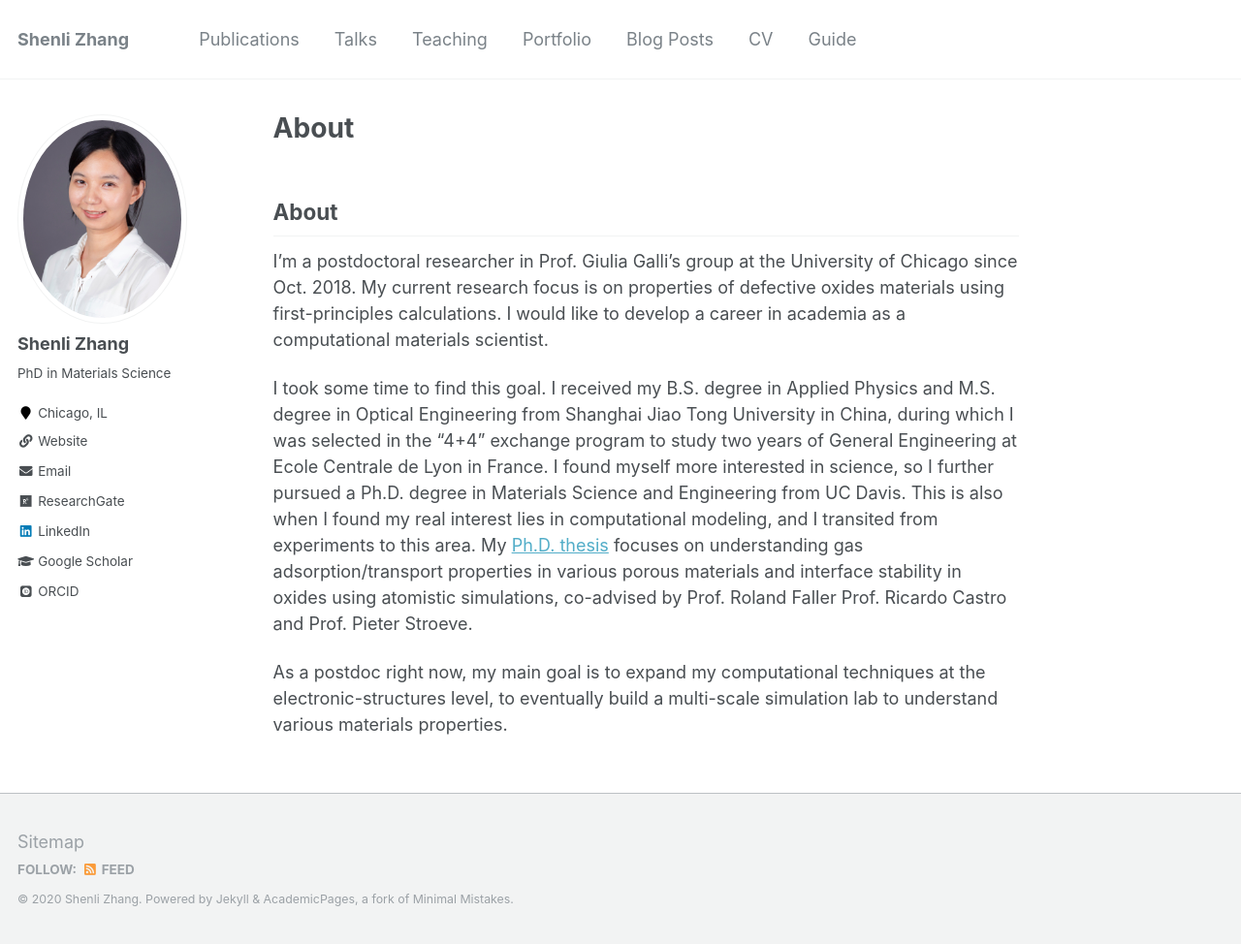
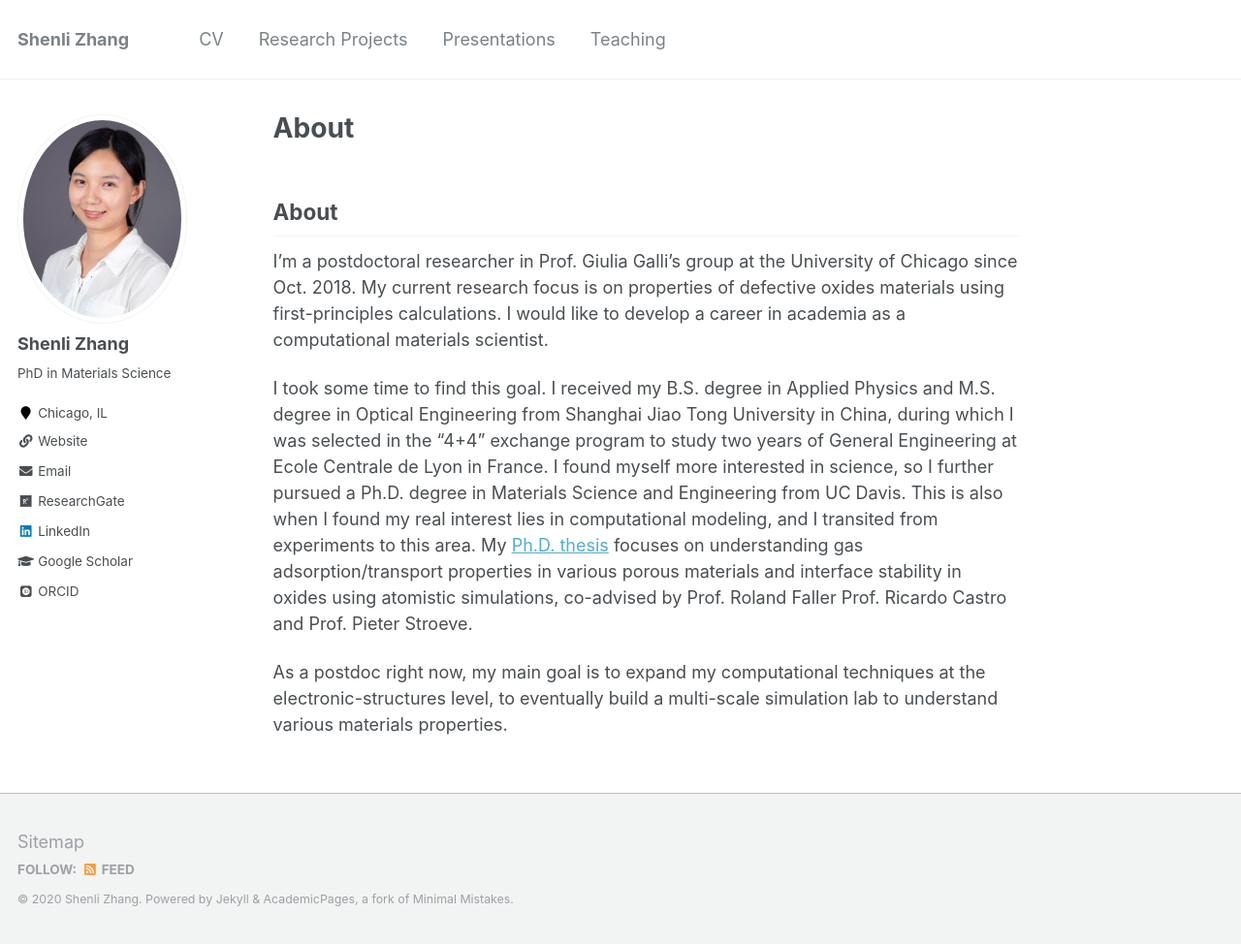
Before and after one commit to shenlizhang/shenlizhang.github.io, a Jekyll site: the page built from index.md, in a window 1280 px wide and 974 px high. Shown: the whole window at 97% size. Built offline with Jekyll 4.4.1, drawn with Linux system fonts in a browser that asks for light colours; some web fonts are replaced; our own code applies the rules of GitHub Pages for plain Markdown files.

Commit message:
Update navigation.yml

```diff
--- a/_data/navigation.yml
+++ b/_data/navigation.yml
@@ -1,22 +1,24 @@
 # main links links
 main:
-  - title: "Publications"
-    url: /publications/
+  - title: "CV"
+    url: /cv/
 
-  - title: "Talks"
+  - title: "Research Projects"
+    url: /research/
+
+  - title: "Presentations"
     url: /talks/
 
   - title: "Teaching"
     url: /teaching/
 
-  - title: "Portfolio"
-    url: /portfolio/
+#  - title: "Portfolio"
+#    url: /portfolio/
 
-  - title: "Blog Posts"
-    url: /year-archive/
+#  - title: "Blog Posts"
+#    url: /year-archive/
 
-  - title: "CV"
-    url: /cv/
 
-  - title: "Guide"
-    url: /markdown/
+
+#  - title: "Guide"
+#   url: /markdown/
```
